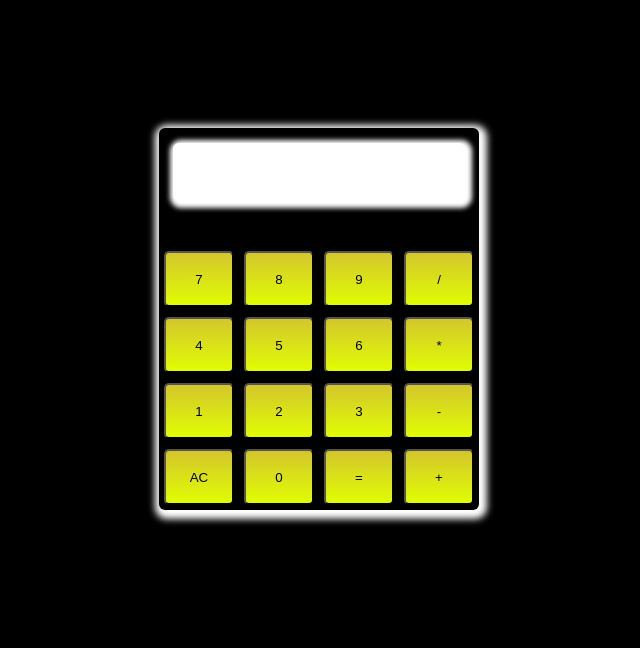
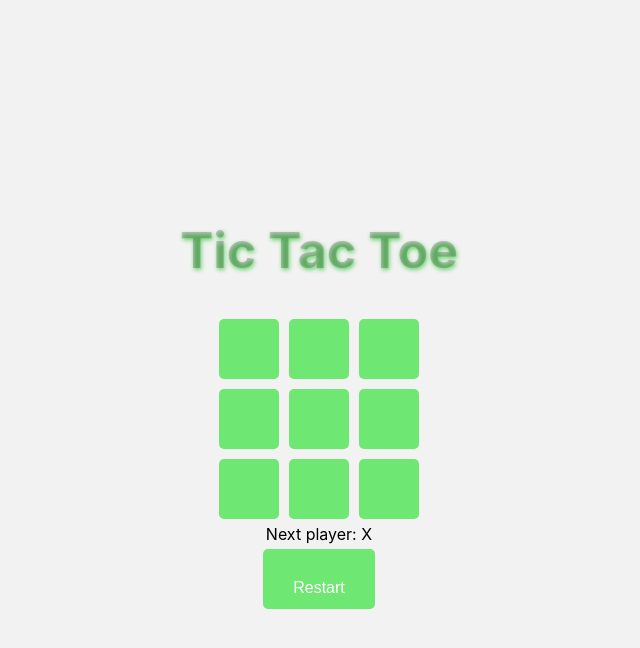
Before and after one commit to Adithya-divakar/Quiz_App-ReactJS, a React (Create React App) app: page / in a window 1280 px wide. Shown: the top 648 px of the page, without its empty margins (321-961 px from the left). Built offline with nearby package versions, Linux system fonts and the light colour scheme.

Commit message:
initial commit

```diff
--- a/src/App.js
+++ b/src/App.js
@@ -1,11 +1,12 @@
 import React from 'react'
 import Calculator from './components'
+import TicTacToe from './components'
 
 
 const App = () => {
   return (
     <div>
-      <Calculator/>
+   <TicTacToe/>
     </div>
   )
 }
--- a/src/components/index.css
+++ b/src/components/index.css
@@ -1,30 +1,81 @@
-body {
-    text-align: center;
-    background-color: black;
-  }
 
-  form {
-    display: inline-block;
-    margin-top: 10%;
-    border-radius: 6px;
-    box-shadow: 2px 3px 7px 6px white;
+body{
+  justify-content: center;
+  text-align: center;
 
-  }
-.input{
- width:90%;
- height: 7vh;
- box-shadow: 2px 2px 5px 5px white;
- border:none;
- margin-top: 15px;
- border-radius: 6px;
 }
-.parent{
-    margin-top: 45px;
+.container {
+  display: flex;
+  flex-direction: column;
+  justify-content: center;
+  align-items: center;
+  height: 100vh;
+  background-color: #f2f2f2;
 }
-button{
-    width:70px;
-    height:7vh;
-    margin:5px;
-    border-radius: 5px;
-    background: linear-gradient(to bottom, #d4c62c, #e0fd03)
+
+.game-board {
+  display: flex;
+  flex-direction: column;
+  justify-content: center;
+  align-items: center;
 }
+h1{
+  color:rgba(0,0,0,0.2);
+  font-size: 50px;
+  /* background-color: #3e8e41; */
+  text-shadow:1px 2px 4px #6ed471
+}
+
+.board-row {
+  display: flex;
+}
+
+.square {
+  background-color: white;
+  border: 1px solid black;
+  height: 60px;
+  width: 60px;
+  margin-right: -1px;
+  margin-top: -1px;
+  display: flex;
+  justify-content: center;
+  align-items: center;
+  font-size: 36px;
+  font-weight: bold;
+  cursor: pointer;
+}
+
+.square:focus {
+  outline: none;
+}
+
+.status {
+  margin-bottom: 10px;
+  font-size: 24px;
+  font-weight: bold;
+}
+
+.btn {
+  margin-top: 20px;
+  font-size: 16px;
+  padding: 10px 20px;
+  border-radius: 5px;
+  background-color: #6ee872;
+  color: white;
+  border: none;
+  cursor: pointer;
+  padding: 30px;
+  margin:5px
+}
+
+.btn:hover {
+  background-color: #3e8e41;
+}
+.btn-restart{
+  height: 10px;
+  margin-top:5px;
+}
+
+.btn:focus {
+  outline: none;
+}
--- a/src/components/index.js
+++ b/src/components/index.js
@@ -1,60 +1,92 @@
-import "./index.css"
-import {Form,Button,Card} from "react-bootstrap"
-import React, { useState } from 'react'
+import React, { useState } from 'react';
+import './index.css'
 
-const Calculator = () => {
- const [result,setResult]=useState("")
+const TicTacToe = () => {
+  const [player, setPlayer] = useState('X');
+  const [board, setBoard] = useState(Array(9).fill(''));
+  const [winner, setWinner] = useState(null);
 
- const handleClick=(e)=>{
-    setResult(result.concat(e.target.name))
- }
- const clear=()=>{
-setResult("")
- }
- const calculate = () => {
-    if (result === "") {
-      alert("Please enter a value to calculate");
-    } else {
-      setResult(eval(result).toString());
+  const handleSquareClick = (index) => {
+
+    let newBoard = [...board];
+    if (winner || newBoard[index]) {
+      return;
+    }
+    newBoard[index] = player;
+    setBoard(newBoard);
+    setPlayer(player === 'X' ? 'O' : 'X');
+    checkForWinner(newBoard);
+  };
+
+  const checkForWinner = (board) => {
+    const winConditions = [
+      [0, 1, 2],
+      [3, 4, 5],
+      [6, 7, 8],
+      [0, 3, 6],
+      [1, 4, 7],
+      [2, 5, 8],
+      [0, 4, 8],
+      [2, 4, 6],
+    ];
+
+    for (let i = 0; i < winConditions.length; i++) {
+      const [a, b, c] = winConditions[i];
+      if (board[a] && board[a] === board[b] && board[b] === board[c]) {
+        setWinner(board[a]);
+        return;
+      }
     }
   };
 
+  const renderSquare = (index) => {
+    return (
+      <button className="square btn" onClick={() => handleSquareClick(index)}>
+        {board[index]}
+      </button>
+    );
+  };
+
+  const renderStatus = () => {
+    if (winner) {
+      return `Winner: ${winner}`;
+    } else {
+      return `Next player: ${player}`;
+    }
+  };
+
+  const handleRestart = () => {
+    setPlayer('X');
+    setBoard(Array(9).fill(''));
+    setWinner(null);
+  };
+
   return (
-    <div className="container">
-<Card>
-    <Form>
-    <Form.Control type="text" className="input" value={result}/>
-    <div className="parent ">
-    <div className="row m-lg-5">
-        <Button className="col-md-4" name="7" onClick={handleClick}>7</Button>
-        <Button className="col-md-4" name="8" onClick={handleClick}>8</Button>
-        <Button className="col-md-4" name="9"  onClick={handleClick}>9</Button>
-        <Button className="col-md-4" name="/" onClick={handleClick}>/</Button>
+    <div className="game container">
+      <div className="game-board">
+      <h1> Tic Tac Toe</h1>
+        <div className="board-row">
+          {renderSquare(0)}
+          {renderSquare(1)}
+          {renderSquare(2)}
         </div>
-    <div className="row m-lg-5">
-        <Button className="col-md-4" name="4"  onClick={handleClick}>4</Button>
-        <Button className="col-md-4" name="5" onClick={handleClick}>5</Button>
-        <Button className="col-md-4" name="6" onClick={handleClick}>6</Button>
-        <Button className="col-md-4" name="*"onClick={handleClick}>*</Button>
+        <div className="board-row">
+          {renderSquare(3)}
+          {renderSquare(4)}
+          {renderSquare(5)}
         </div>
-    <div className="row p-lg-5">
-        <Button className="col-md-4" name="1" onClick={handleClick}>1</Button>
-        <Button className="col-md-4" name="2" onClick={handleClick}>2</Button>
-        <Button className="col-md-4" name="3" onClick={handleClick}>3</Button>
-        <Button className="col-md-4" name="-" onClick={handleClick}>-</Button>
+        <div className="board-row">
+          {renderSquare(6)}
+          {renderSquare(7)}
+          {renderSquare(8)}
         </div>
-    <div className="row p-lg-5">
-        <Button className="col-md-4" name="AC" onClick={clear}>AC</Button>
-        <Button className="col-md-4" name="0" onClick={handleClick}>0</Button>
-        <Button className="col-md-4" name="=" onClick={calculate}>=</Button>
-        <Button className="col-md-4" name="+" onClick={handleClick}>+</Button>
+      </div>
+      <div className="game-info">
+        <div>{renderStatus()}</div>
+        <button className=' btn btn-restart' onClick={handleRestart}>Restart</button>
+      </div>
+    </div>
+  );
+};
 
-        </div>
-        </div>
-    </Form>
-    </Card>
-    </div>
-  )
-}
-
-export default Calculator
+export default TicTacToe;
```
